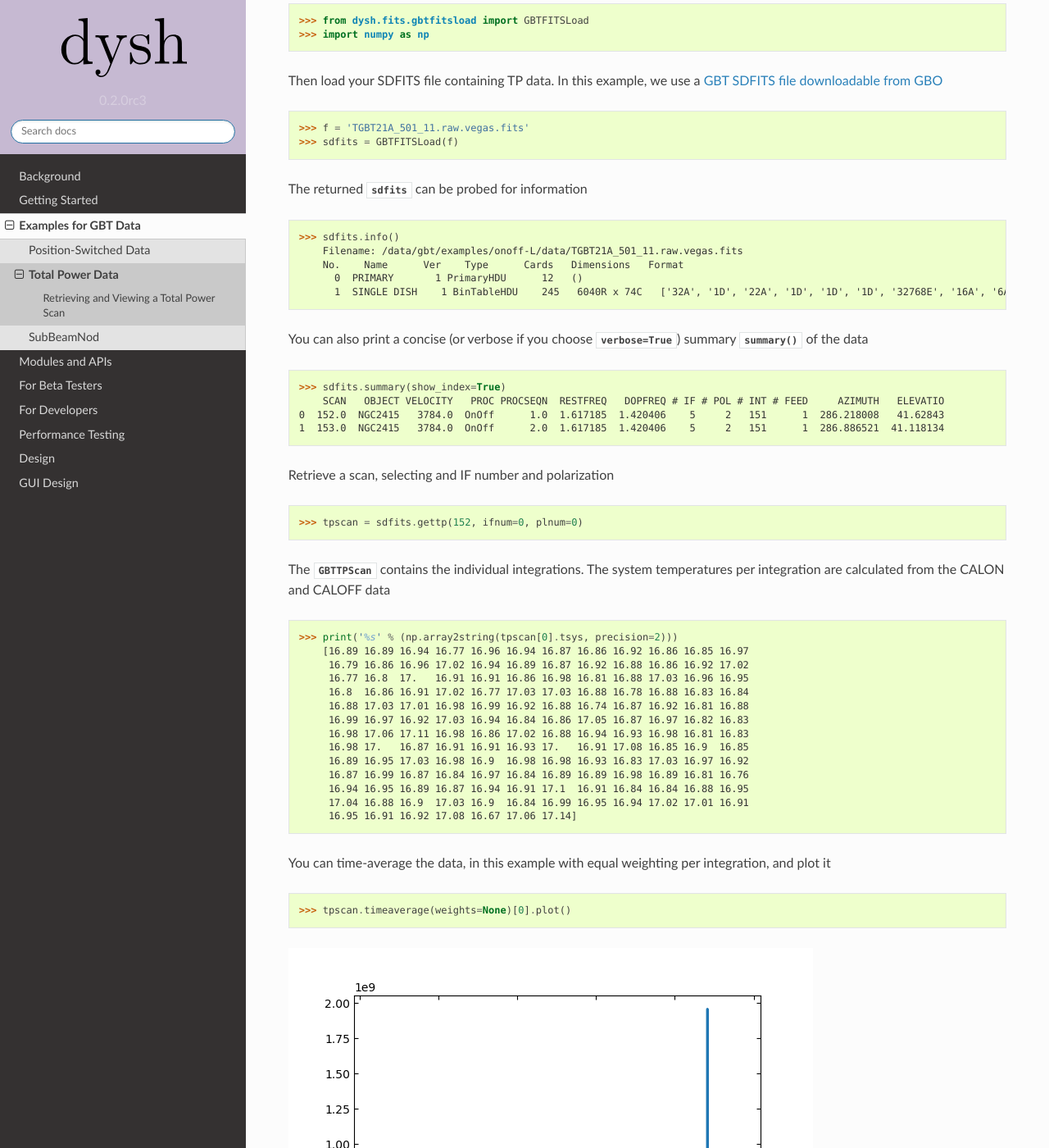
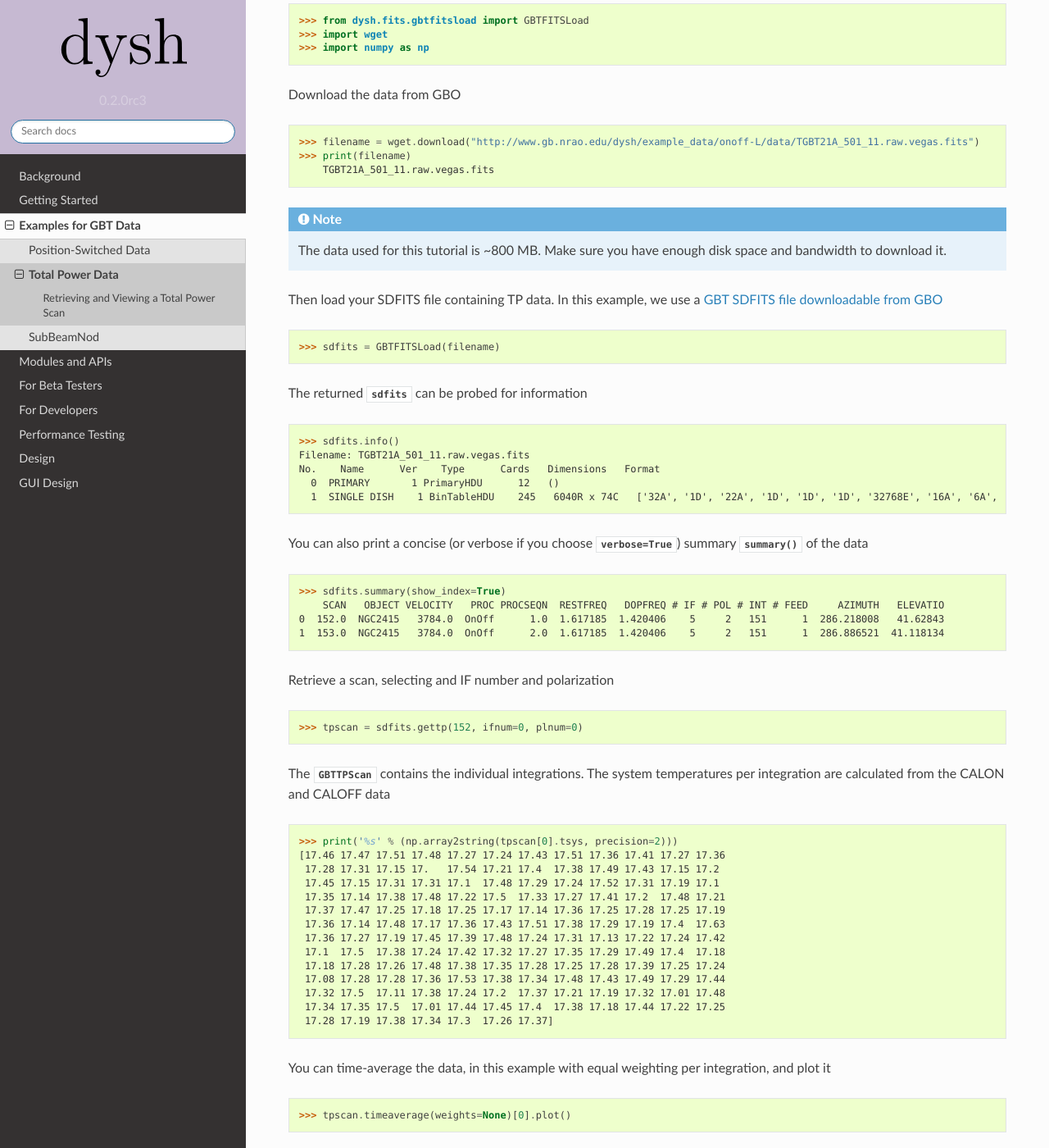
Before and after one commit to GreenBankObservatory/dysh, a Sphinx documentation site: the page built from docs/source/examples/totalpower.rst, in a window 1280 px wide and 1400 px high, scrolled down 285 px. Shown: the whole window at 82% size. Built offline with Sphinx 7.4.7 and the Read the Docs theme 2.0.0, drawn with Linux system fonts in a browser that asks for light colours; pages that are not in the unit, such as notebooks, are missing from menus.

Commit message:
Updated examples and tutorial

```diff
--- a/docs/source/examples/subbeamnod.rst
+++ b/docs/source/examples/subbeamnod.rst
@@ -74,4 +74,5 @@ The SubBeamNod scans are 43, 46, and 54.  Retrieve and calibrate a SubBeamNod sc
 .. code:: python
 
     >>> sbn = sdfits.subbeamnod(scan=43, fdnum=1, ifnum=0, weights='tsys')
-    >>> sbn[0].plot()
+    >>> ta = sbn.timeaverage(weights="tsys")
+    >>> ta[0].plot()
--- a/docs/source/examples/totalpower.rst
+++ b/docs/source/examples/totalpower.rst
@@ -10,27 +10,38 @@ Single beam total power (TP) data is retrieved using :meth:`~dysh.fits.gbtfitslo
 .. code:: python
 
     >>> from dysh.fits.gbtfitsload import GBTFITSLoad
+    >>> import wget
     >>> import numpy as np
 
 ..  (TODO need to replace fixed path with get_example_data() and explanation thereof)::
+
+Download the data from GBO
+
+.. code:: python
+
+    >>> filename = wget.download("http://www.gb.nrao.edu/dysh/example_data/onoff-L/data/TGBT21A_501_11.raw.vegas.fits")
+    >>> print(filename)
+        TGBT21A_501_11.raw.vegas.fits
+
+.. note::
+    The data used for this tutorial is ~800 MB. Make sure you have enough disk space and bandwidth to download it.
 
 Then load your SDFITS file containing TP data. In this example, we use a
 `GBT SDFITS file downloadable from GBO <http://www.gb.nrao.edu/dysh/example_data/onoff-L/data/TGBT21A_501_11.raw.vegas.fits>`_
 
 .. code:: python
 
-    >>> f = 'TGBT21A_501_11.raw.vegas.fits'
-    >>> sdfits = GBTFITSLoad(f)
+    >>> sdfits = GBTFITSLoad(filename)
 
 The returned `sdfits` can be probed for information
 
 .. code:: python
 
     >>> sdfits.info()
-        Filename: /data/gbt/examples/onoff-L/data/TGBT21A_501_11.raw.vegas.fits
-        No.    Name      Ver    Type      Cards   Dimensions   Format
-          0  PRIMARY       1 PrimaryHDU      12   ()
-          1  SINGLE DISH    1 BinTableHDU    245   6040R x 74C   ['32A', '1D', '22A', '1D', '1D', '1D', '32768E', '16A', '6A', '8A', '1D', '1D', '1D', '4A', '1D', '4A', '1D', '1I', '32A', '32A', '1J', '32A', '16A', '1E', '8A', '1D', '1D', '1D', '1D', '1D', '1D', '1D', '1D', '1D', '1D', '1D', '1D', '8A', '1D', '1D', '12A', '1I', '1I', '1D', '1D', '1I', '1A', '1I', '1I', '16A', '16A', '1J', '1J', '22A', '1D', '1D', '1I', '1A', '1D', '1E', '1D', '1D', '1D', '1D', '1D', '1A', '1A', '8A', '1E', '1E', '16A', '1I', '1I', '1I']
+    Filename: TGBT21A_501_11.raw.vegas.fits
+    No.    Name      Ver    Type      Cards   Dimensions   Format
+      0  PRIMARY       1 PrimaryHDU      12   ()
+      1  SINGLE DISH    1 BinTableHDU    245   6040R x 74C   ['32A', '1D', '22A', '1D', '1D', '1D', '32768E', '16A', '6A', '8A', '1D', '1D', '1D', '4A', '1D', '4A', '1D', '1I', '32A', '32A', '1J', '32A', '16A', '1E', '8A', '1D', '1D', '1D', '1D', '1D', '1D', '1D', '1D', '1D', '1D', '1D', '1D', '8A', '1D', '1D', '12A', '1I', '1I', '1D', '1D', '1I', '1A', '1I', '1I', '16A', '16A', '1J', '1J', '22A', '1D', '1D', '1I', '1A', '1D', '1E', '1D', '1D', '1D', '1D', '1D', '1A', '1A', '8A', '1E', '1E', '16A', '1I', '1I', '1I']
 
 You can also print a concise (or verbose if you choose `verbose=True`) summary :meth:`~dysh.fits.gbtfitsload.GBTFITSLoad.summary` of the data
 
@@ -52,19 +63,19 @@ The `~dysh.spectra.scan.GBTTPScan` contains the individual integrations.  The sy
 .. code:: python
 
     >>> print('%s' % (np.array2string(tpscan[0].tsys, precision=2)))
-        [16.89 16.89 16.94 16.77 16.96 16.94 16.87 16.86 16.92 16.86 16.85 16.97
-         16.79 16.86 16.96 17.02 16.94 16.89 16.87 16.92 16.88 16.86 16.92 17.02
-         16.77 16.8  17.   16.91 16.91 16.86 16.98 16.81 16.88 17.03 16.96 16.95
-         16.8  16.86 16.91 17.02 16.77 17.03 17.03 16.88 16.78 16.88 16.83 16.84
-         16.88 17.03 17.01 16.98 16.99 16.92 16.88 16.74 16.87 16.92 16.81 16.88
-         16.99 16.97 16.92 17.03 16.94 16.84 16.86 17.05 16.87 16.97 16.82 16.83
-         16.98 17.06 17.11 16.98 16.86 17.02 16.88 16.94 16.93 16.98 16.81 16.83
-         16.98 17.   16.87 16.91 16.91 16.93 17.   16.91 17.08 16.85 16.9  16.85
-         16.89 16.95 17.03 16.98 16.9  16.98 16.98 16.93 16.83 17.03 16.97 16.92
-         16.87 16.99 16.87 16.84 16.97 16.84 16.89 16.89 16.98 16.89 16.81 16.76
-         16.94 16.95 16.89 16.87 16.94 16.91 17.1  16.91 16.84 16.84 16.88 16.95
-         17.04 16.88 16.9  17.03 16.9  16.84 16.99 16.95 16.94 17.02 17.01 16.91
-         16.95 16.91 16.92 17.08 16.67 17.06 17.14]
+    [17.46 17.47 17.51 17.48 17.27 17.24 17.43 17.51 17.36 17.41 17.27 17.36
+     17.28 17.31 17.15 17.   17.54 17.21 17.4  17.38 17.49 17.43 17.15 17.2
+     17.45 17.15 17.31 17.31 17.1  17.48 17.29 17.24 17.52 17.31 17.19 17.1
+     17.35 17.14 17.38 17.48 17.22 17.5  17.33 17.27 17.41 17.2  17.48 17.21
+     17.37 17.47 17.25 17.18 17.25 17.17 17.14 17.36 17.25 17.28 17.25 17.19
+     17.36 17.14 17.48 17.17 17.36 17.43 17.51 17.38 17.29 17.19 17.4  17.63
+     17.36 17.27 17.19 17.45 17.39 17.48 17.24 17.31 17.13 17.22 17.24 17.42
+     17.1  17.5  17.38 17.24 17.42 17.32 17.27 17.35 17.29 17.49 17.4  17.18
+     17.18 17.28 17.26 17.48 17.38 17.35 17.28 17.25 17.28 17.39 17.25 17.24
+     17.08 17.28 17.28 17.36 17.53 17.38 17.34 17.48 17.43 17.49 17.29 17.44
+     17.32 17.5  17.11 17.38 17.24 17.2  17.37 17.21 17.19 17.32 17.01 17.48
+     17.34 17.35 17.5  17.01 17.44 17.45 17.4  17.38 17.18 17.44 17.22 17.25
+     17.28 17.19 17.38 17.34 17.3  17.26 17.37]
 
 You can time-average the data, in this example with equal weighting per integration, and plot it
 
--- a/docs/source/getting_started/tutorials/GBT/tutorial-positionswitch.rst
+++ b/docs/source/getting_started/tutorials/GBT/tutorial-positionswitch.rst
@@ -90,7 +89,7 @@ Plotting the calibrated data
 
 .. code:: python
 
-    >>> ta[0].plot(xaxis_unit="km/s",yaxis_unit="mK",ymin=-100,ymax=500,xmin=3000,xmax=4500)
+    >>> ta[0].plot(xaxis_unit="km/s", yaxis_unit="mK", ymin=-100, ymax=500, xmin=3000, xmax=4500)
 
 .. figure:: img/ps_152_zoom.png
     :alt: The spectrum plot zoomed in along both axes to frame a central emission line.
```
Also changed, not shown: other parts of docs/source/getting_started/tutorials/GBT/tutorial-positionswitch.rst (+0 -1 lines), docs/source/examples/positionswitch.rst (+29 -15 lines).
